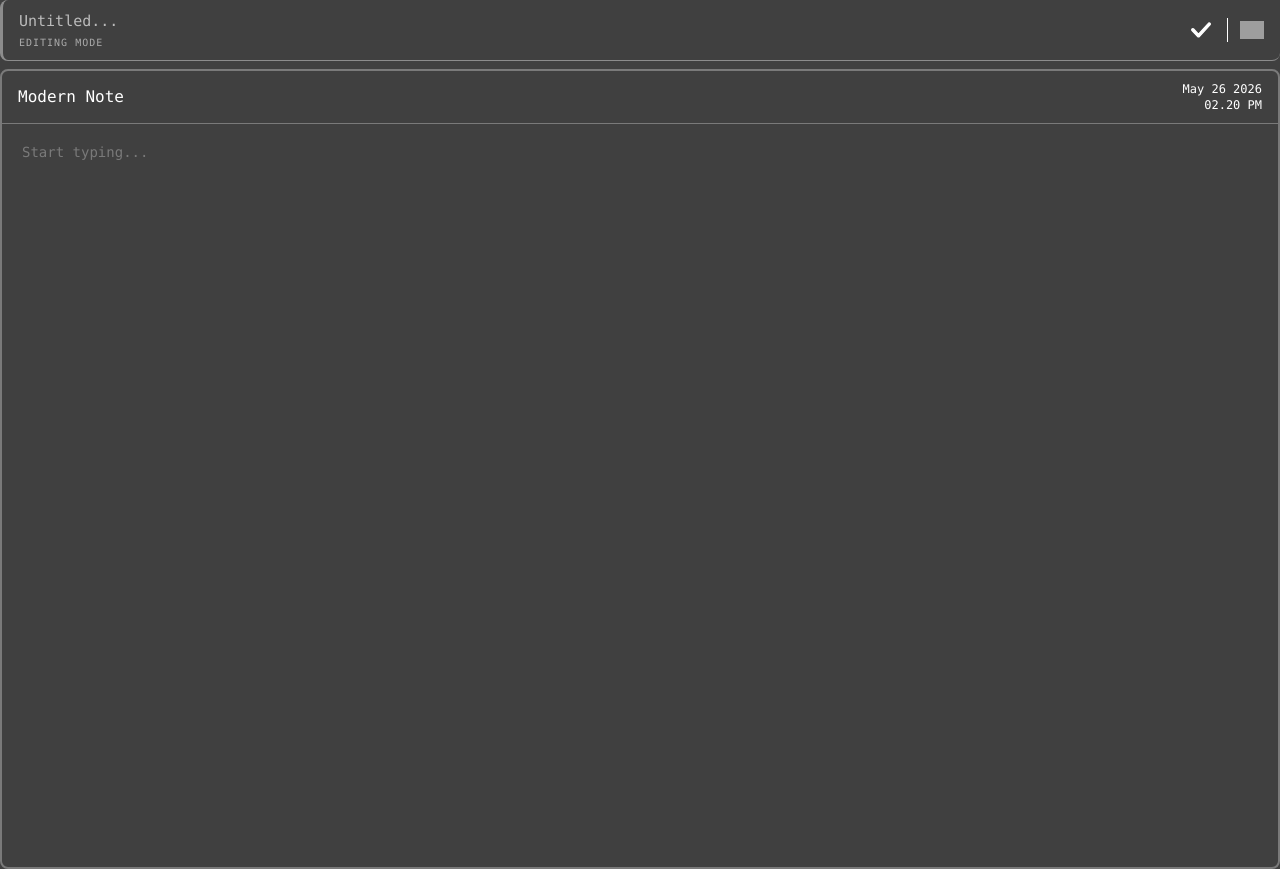
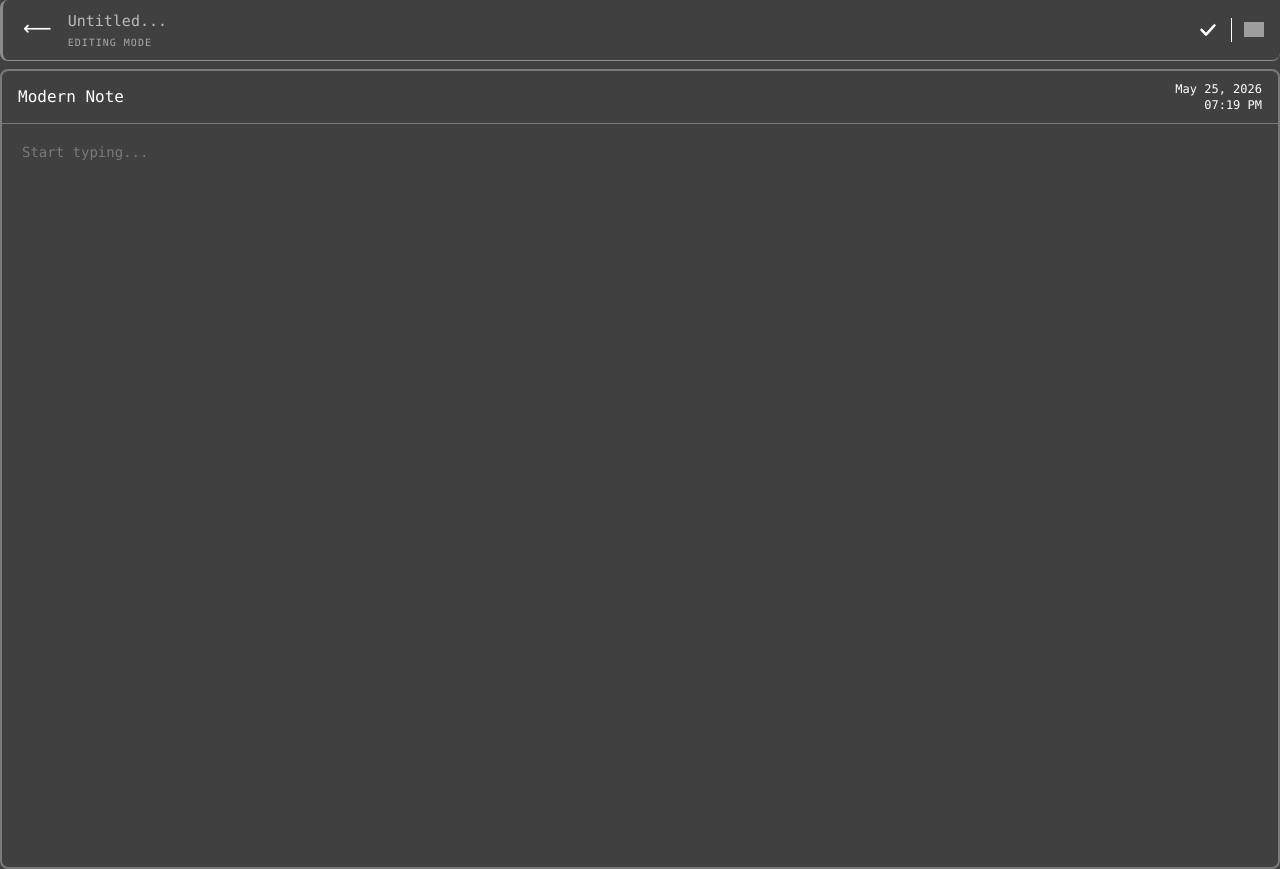
Before and after one commit to yokalai-backend/modern-notes-fe, a Next.js app: page /editing in a window 1280 px wide. Built offline with nearby package versions, Linux system fonts and the light colour scheme; grey boxes are pictures that could not be loaded.

Commit message:
feat: saves to local storage and some ui changes in menu

```diff
--- a/app/(routes)/editing/page.tsx
+++ b/app/(routes)/editing/page.tsx
@@ -3,11 +3,33 @@
 import EditingArea from "@/app/components/editing/EditingArea";
 import Header from "@/app/components/editing/Header";
 
-export default function Menu() {
+import { useState, useRef } from "react";
+
+export default function Page() {
+  const [text, setText] = useState("");
+  const date = useRef(new Date());
+
+  const formatted = date.current.toLocaleDateString("en-US", {
+    month: "short",
+    day: "numeric",
+    year: "numeric",
+  });
+
+  const time = date.current.toLocaleTimeString("en-US", {
+    hour: "2-digit",
+    minute: "2-digit",
+    hour12: true,
+  });
+
   return (
     <main className="bg-black/75 min-h-screen flex flex-col gap-2">
-      <Header />
-      <EditingArea />
+      <Header text={text} formatted={formatted} time={time} />
+      <EditingArea
+        text={text}
+        setText={setText}
+        formatted={formatted}
+        time={time}
+      />
     </main>
   );
 }
--- a/app/(routes)/menu/page.tsx
+++ b/app/(routes)/menu/page.tsx
@@ -1,16 +1,22 @@
+"use client";
+
 import AddNotes from "@/app/components/menu/AddNotes";
 import Filter from "@/app/components/menu/Filter";
 import Footer from "@/app/components/menu/Footer";
 import Header from "@/app/components/menu/Header";
 import Notes from "@/app/components/menu/Notes";
 
+import { useRouter } from "next/navigation";
+
 export default function Page() {
+  const router = useRouter();
+
   return (
     <main className="bg-black/75 min-h-screen font-mono">
       <Header />
       <Filter />
       <Notes />
-      <AddNotes />
+      <AddNotes router={router} />
       <Footer />
     </main>
   );
--- /dev/null
+++ b/app/components/editing/AddTitle.tsx
@@ -0,0 +1,47 @@
+export default function AddTitle({ title, setNoTitle, handleAddNote }: any) {
+  return (
+    <main className="fixed inset-0 flex items-center justify-center backdrop-blur-xs px-10">
+      <div className="bg-black/50 border border-white/10 w-full rounded-xl flex flex-col p-4 gap-4">
+        <div className="flex items-center justify-between border-b border-b-white/20">
+          <p className="text-white font-mono text-sm font-medium">New Note</p>
+          <button
+            onClick={() => setNoTitle(false)}
+            className="text-white/40 hover:text-white font-mono text-xs transition-colors"
+          >
+            ✕
+          </button>
+        </div>
+
+        <div className="flex flex-col gap-1">
+          <label className="text-white/40 font-mono text-xs uppercase tracking-widest">
+            Title
+          </label>
+          <input
+            type="text"
+            className="text-white placeholder:text-white/20 font-mono text-sm bg-white/5 border border-white/10 rounded-lg outline-none px-3 py-2"
+            onChange={title.onChange}
+            value={title.value}
+            placeholder="Untitled..."
+          />
+        </div>
+
+        <div className="border-t border-white/10" />
+
+        <div className="flex gap-2 justify-end">
+          <button
+            onClick={() => setNoTitle(false)}
+            className="font-mono text-xs text-white/40 hover:text-white px-4 py-2 rounded-lg border border-white/10 hover:bg-white/5 transition-colors"
+          >
+            Cancel
+          </button>
+          <button
+            onClick={handleAddNote}
+            className="font-mono text-xs text-black bg-white hover:bg-white/80 px-4 py-2 rounded-lg transition-colors disabled:opacity-30"
+          >
+            Confirm
+          </button>
+        </div>
+      </div>
+    </main>
+  );
+}
--- a/app/components/editing/EditingArea.tsx
+++ b/app/components/editing/EditingArea.tsx
@@ -1,15 +1,11 @@
-import { useState } from "react";
-
-export default function EditingArea() {
-  const [text, setText] = useState("");
-
+export default function EditingArea({ text, setText, formatted, time }: any) {
   return (
     <div className="flex flex-col h-screen overflow-hidden border-2 border-white/30 rounded-lg">
-      <div className="flex items-center justify-between px-4 py-2.5 border-b border-white/30 ">
+      <div className="flex items-center justify-between px-4 py-2.5 border-b border-white/30">
         <h2 className="text-white font-mono">Modern Note</h2>
         <div className="text-white text-xs font-mono">
-          <p> May 26 2026</p>
-          <p className="text-right">02.20 PM</p>
+          <p>{formatted}</p>
+          <p className="text-right">{time}</p>
         </div>
       </div>
 
--- a/app/components/editing/Header.tsx
+++ b/app/components/editing/Header.tsx
@@ -1,11 +1,43 @@
-export default function Header() {
+import addNotesToLocalStorage from "@/app/fragments/editing/add.notes.local";
+import useInput from "@/app/hooks/useInput";
+import AddTitle from "./AddTitle";
+import { useState } from "react";
+import { toast } from "sonner";
+import GoBack from "@/app/fragments/global/GoBack";
+
+export default function Header({ text, formatted, time }: any) {
+  const title = useInput();
+  const [noTitle, setNoTitle] = useState(false);
+
+  function handleAddNote() {
+    if (!title.value) {
+      setNoTitle(true);
+
+      toast.error("Title empty, add title to continue");
+      return;
+    }
+
+    addNotesToLocalStorage(text, formatted, time);
+  }
+
   return (
     <header className="flex items-center justify-between px-4 py-2.5 border-b border-b-white/40 rounded-lg border-l-3 border-l-white/40 gap-3">
+      <GoBack />
+
+      {noTitle && (
+        <AddTitle
+          title={title}
+          setNoTitle={setNoTitle}
+          handleAddNote={handleAddNote}
+        />
+      )}
       <div className="flex flex-col gap-0.5 flex-1">
         <input
           type="text"
           className="bg-transparent border-none outline-none text-[15px] font-mono font-medium text-white placeholder:text-[#bbb] caret-gray-500 w-full"
           placeholder="Untitled..."
+          onChange={title.onChange}
+          value={title.value}
         />
         <span className="text-[10px] font-mono text-[#aaa] uppercase tracking-widest">
           editing mode
@@ -13,13 +45,13 @@ export default function Header() {
       </div>
 
       <div className="flex items-center gap-2">
-        <div className="w-7">
+        <div onClick={handleAddNote} className="w-5.5">
           <img src="/checkmark.svg" alt="" />
         </div>
 
         <div className="w-px h-6 bg-white mx-1" />
 
-        <div className="w-6">
+        <div className="w-5">
           <img src="/three.dots.svg" alt="" />
         </div>
       </div>
--- a/app/components/menu/AddNotes.tsx
+++ b/app/components/menu/AddNotes.tsx
@@ -1,7 +1,12 @@
-export default function AddNotes() {
+import { useRouter } from "next/router";
+
+export default function AddNotes({ router }: any) {
   return (
     <main>
-      <button className="fixed bottom-16 right-3 text-3xl text-black/60 bg-white px-5 py-2.5 rounded-full">
+      <button
+        onClick={() => router.push("/editing")}
+        className="fixed bottom-16 right-3 text-3xl text-black/60 bg-white px-5 py-2.5 rounded-full"
+      >
         +
       </button>
     </main>
--- a/app/components/menu/Notes.tsx
+++ b/app/components/menu/Notes.tsx
@@ -1,7 +1,7 @@
 export default function Notes() {
   return (
     <main className="px-1">
-      <main className="flex justify-between text-white/90 text-lg bg-linear-to-r from-white/40 to-white/20 mt-1 py-4 px-2 items-center rounded-xl border-b border-b-white">
+      <main className="flex justify-between text-white/90 text-lg bg-black/40  mt-1 py-4 px-2 items-center rounded-xl border-b-2 border-white/50">
         <h2 className="line-clamp-1 max-w-50 text-sm">
           I love coding and computer science
         </h2>
--- /dev/null
+++ b/app/fragments/editing/add.notes.local.ts
@@ -0,0 +1,26 @@
+import { toast } from "sonner";
+
+export default function addNotesToLocalStorage(
+  text: string,
+  date: string,
+  time: string,
+) {
+  if (!text) return toast.error("No notes could be added");
+
+  const formatted = {
+    id: Math.random().toString(36).slice(2) + Date.now().toString(36),
+    notes: text,
+    date,
+    time,
+  };
+
+  const mynotes = localStorage.getItem("mynotes");
+
+  if (!mynotes) {
+    localStorage.setItem("mynotes", JSON.stringify([formatted]));
+  } else {
+    const parsed = JSON.parse(mynotes);
+    localStorage.setItem("mynotes", JSON.stringify([...parsed, formatted]));
+    toast.success("New notes added into local storage");
+  }
+}
--- /dev/null
+++ b/app/fragments/global/GoBack.tsx
@@ -0,0 +1,16 @@
+"use client";
+
+import { useRouter } from "next/navigation";
+
+export default function GoBack() {
+  const router = useRouter();
+
+  return (
+    <button
+      onClick={() => router.back()}
+      className="text-xl text-white self-start mt-1 px-1"
+    >
+      ⟵
+    </button>
+  );
+}
--- /dev/null
+++ b/app/hooks/useInput.ts
@@ -0,0 +1,10 @@
+import { useState } from "react";
+
+export default function useInput() {
+  const [value, setValue] = useState("");
+
+  const onChange = (e: any) => setValue(e.target.value);
+  const reset = () => setValue("");
+
+  return { value, onChange, reset };
+}
--- a/app/layout.tsx
+++ b/app/layout.tsx
@@ -1,4 +1,5 @@
 import type { Metadata } from "next";
+import { Toaster } from "sonner";
 import "./globals.css";
 
 export const metadata: Metadata = {
@@ -13,7 +14,22 @@ export default function RootLayout({
 }>) {
   return (
     <html lang="en">
-      <body className="min-h-full flex flex-col">{children}</body>
+      <body className="min-h-full flex flex-col">
+        {children}
+        <Toaster
+          position="top-center"
+          swipeDirections={["right", "left", "top"]}
+          toastOptions={{
+            style: {
+              background: "#1a1a1a",
+              border: "1px solid #2a2a2a",
+              color: "#a3a3a3",
+              fontFamily: "monospace",
+              fontSize: "13px",
+            },
+          }}
+        />
+      </body>
     </html>
   );
 }
--- a/package.json
+++ b/package.json
@@ -11,7 +11,8 @@
   "dependencies": {
     "next": "16.2.6",
     "react": "19.2.4",
-    "react-dom": "19.2.4"
+    "react-dom": "19.2.4",
+    "sonner": "^2.0.7"
   },
   "devDependencies": {
     "@tailwindcss/postcss": "^4",
```
Also changed, not shown: 1 other file (tests, documents, lock files or other folders).
